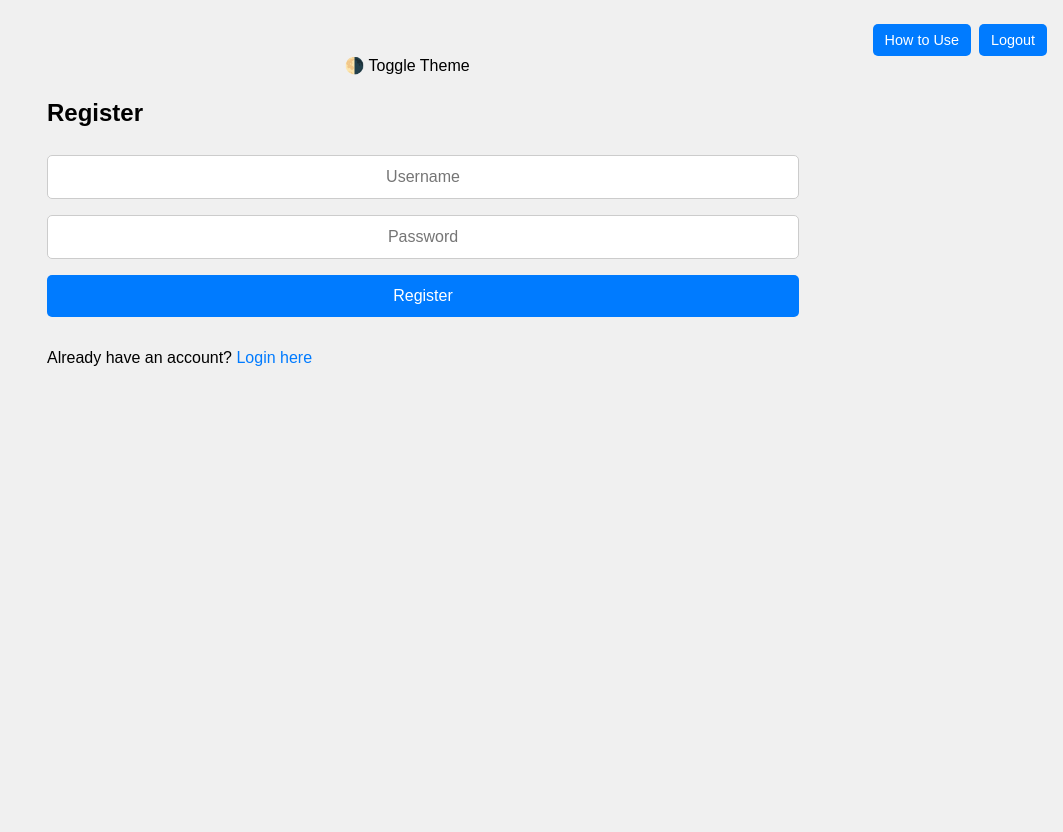
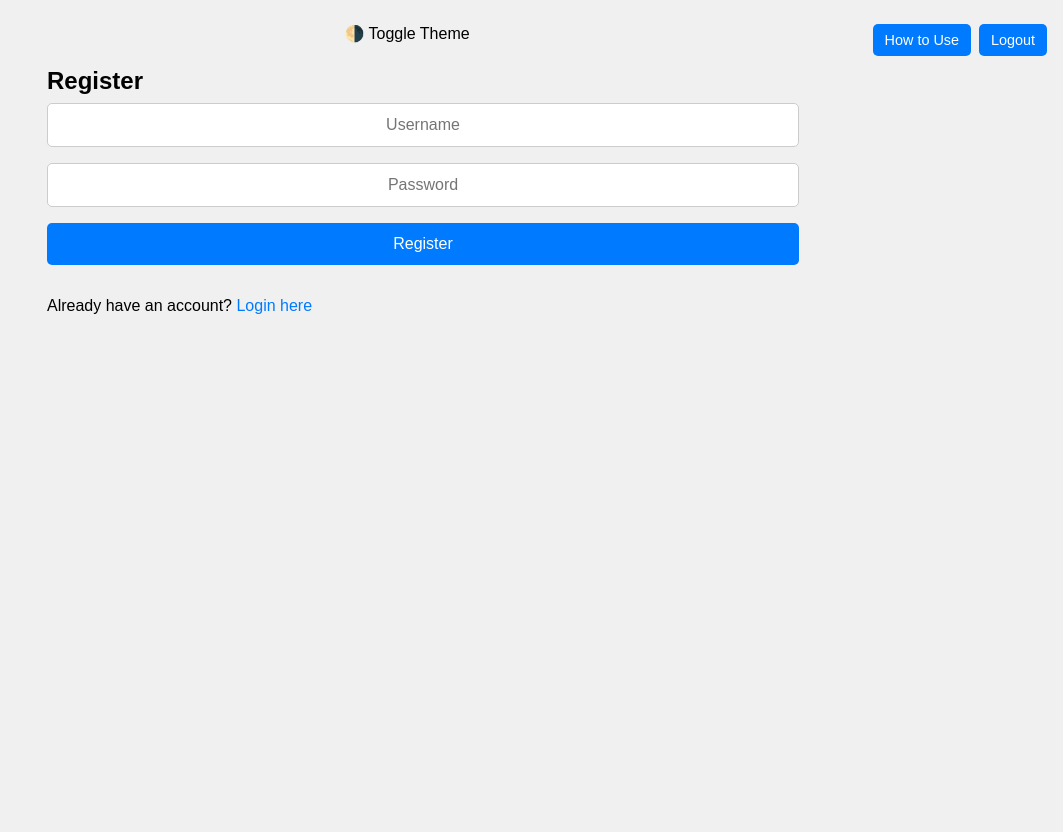
Before and after one commit to BikramSingh1989/Shopping-List-Creator, a Flask app: page /register in a window 1280 px wide. Shown: the whole page, without its empty margins (217-1280 px from the left). After the commit the page ends 314 px from the top, so only its background shows below. Run offline with Flask 3, Linux system fonts and the light colour scheme.

Commit message:
Fix white strip and apply full background reset

```diff
--- a/static/style.css
+++ b/static/style.css
@@ -1,3 +1,21 @@
+/* ===== Global Reset & Full-Page Background Fix ===== */
+*,
+*::before,
+*::after {
+  margin: 0;
+  padding: 0;
+  box-sizing: border-box;
+}
+
+html, body {
+  height: 100%;
+  background-color: var(--bg);
+  color: var(--text);
+  font-family: sans-serif;
+  transition: background-color 0.3s ease, color 0.3s ease;
+  overflow-x: hidden;
+}
+
 /* ===== Theme Variables ===== */
 :root {
   --bg: #f0f0f0;
@@ -15,22 +33,6 @@ body.dark {
   --accent-hover: #1177cc;
 }
 
-/* ===== Base Reset & Full-Page Background Fix ===== */
-html, body {
-  height: 100%;
-  margin: 0;
-  padding: 0;
-  font-family: sans-serif;
-  background-color: var(--bg);   /* ✅ Ensure entire page uses bg */
-  color: var(--text);
-  transition: background-color 0.3s ease, color 0.3s ease;
-}
-
-* {
-  background: transparent;
-  box-sizing: border-box;
-}
-
 /* ===== Layout Container ===== */
 .container {
   max-width: 800px;
@@ -38,7 +40,7 @@ html, body {
   padding: 1.5rem;
 }
 
-/* ===== Forms ===== */
+/* ===== Form Styles ===== */
 form {
   margin-bottom: 1.5rem;
 }
@@ -53,7 +55,6 @@ input, button, .btn {
   text-decoration: none;
 }
 
-/* Inputs */
 input {
   border: 1px solid #ccc;
   background: #fff;
@@ -66,7 +67,6 @@ input:focus {
   box-shadow: 0 0 0 2px rgba(0, 123, 255, 0.25);
 }
 
-/* Buttons */
 button, .btn {
   background-color: var(--accent);
   color: white;
@@ -79,14 +79,7 @@ button:hover, .btn:hover {
   background-color: var(--accent-hover);
 }
 
-/* Smaller buttons (top-right) */
-.btn.small {
-  padding: 0.5rem 0.75rem;
-  font-size: 0.9rem;
-  width: auto;
-}
-
-/* Top-right navigation */
+/* ===== Top-Right Navigation Buttons ===== */
 .top-right-buttons {
   position: absolute;
   top: 1rem;
@@ -96,7 +89,13 @@ button:hover, .btn:hover {
   z-index: 10;
 }
 
-/* Toggle button */
+.btn.small {
+  padding: 0.5rem 0.75rem;
+  font-size: 0.9rem;
+  width: auto;
+}
+
+/* ===== Dark Mode Toggle ===== */
 .toggle-btn {
   float: right;
   margin: 1rem;
@@ -108,7 +107,7 @@ button:hover, .btn:hover {
   cursor: pointer;
 }
 
-/* Inventory items */
+/* ===== Inventory Item Card ===== */
 .item {
   background: var(--card-bg);
   padding: 1rem;
@@ -126,7 +125,7 @@ button:hover, .btn:hover {
   font-size: 1.2rem;
 }
 
-/* Link styles */
+/* ===== Utility Links ===== */
 a {
   color: var(--accent);
   text-decoration: none;
@@ -136,7 +135,7 @@ a:hover {
   text-decoration: underline;
 }
 
-/* Responsive layout */
+/* ===== Mobile Adjustments ===== */
 @media (max-width: 600px) {
   .container {
     padding: 1rem;
--- a/templates/base.html
+++ b/templates/base.html
@@ -1,19 +1,22 @@
 <!DOCTYPE html>
 <html lang="en">
 <head>
-  <meta charset="UTF-8">
+  <meta charset="UTF-8" />
   <title>{% block title %}Inventory App{% endblock %}</title>
-  <meta name="viewport" content="width=device-width, initial-scale=1.0">
-  <link rel="stylesheet" href="{{ url_for('static', filename='style.css') }}">
+  <meta name="viewport" content="width=device-width, initial-scale=1.0" />
+  <link rel="stylesheet" href="{{ url_for('static', filename='style.css') }}" />
 </head>
 <body>
-  <div class="top-right-buttons">
-    <a href="/how-to-use" class="btn small">How to Use</a>
-    <a href="/logout" class="btn small">Logout</a>
-  </div>
-  <button class="toggle-btn" onclick="document.body.classList.toggle('dark')">🌗 Toggle Theme</button>
-  <div class="container">
+  <header>
+    <div class="top-right-buttons">
+      <a href="/how-to-use" class="btn small">How to Use</a>
+      <a href="/logout" class="btn small">Logout</a>
+    </div>
+    <button class="toggle-btn" onclick="document.body.classList.toggle('dark')">🌗 Toggle Theme</button>
+  </header>
+
+  <main class="container">
     {% block content %}{% endblock %}
-  </div>
+  </main>
 </body>
 </html>
```
